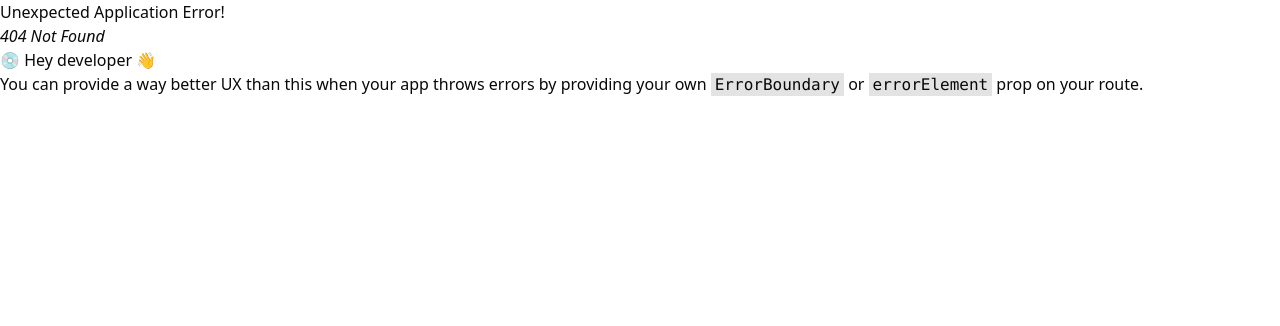
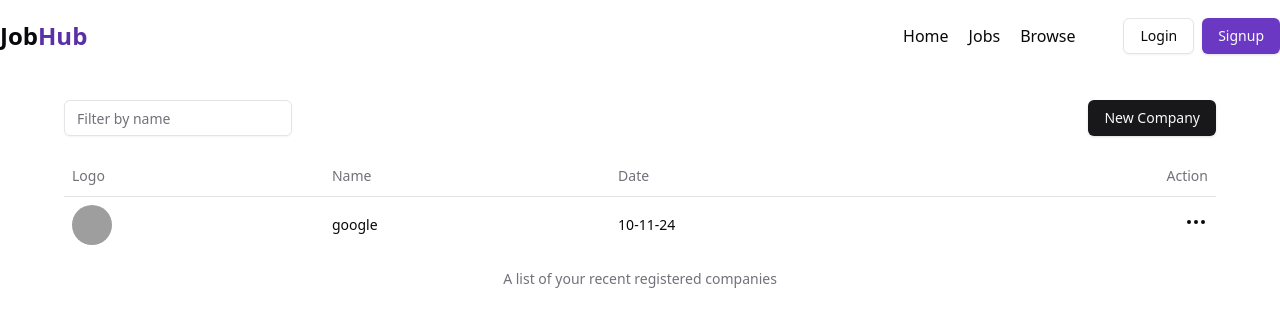
Before and after one commit to kshipraDewat/JobHub, a React (Vite) app in the folder frontend/: page /admin/companies in a window 1280 px wide. Before the commit this address had no page. Shown: the top 326 px of the page. Built offline with nearby package versions, Linux system fonts and the light colour scheme; grey boxes are pictures that could not be loaded.

Commit message:
Admin panel pages

```diff
--- a/frontend/src/components/Home.jsx
+++ b/frontend/src/components/Home.jsx
@@ -1,13 +1,22 @@
-import React from 'react'
+import React, { useEffect } from 'react'
 import Navbar from './shared/Navbar'
 import HeroSection from './HeroSection'
 import CategoryCarousel from './CategoryCarousel'
 import LatestJobs from './LatestJobs'
 import Footer from './shared/Footer'
 import useGetAllJobs from '@/hooks/useGetAllJobs'
+import { useSelector } from 'react-redux'
+import { useNavigate } from 'react-router-dom'
 
 const Home = () => {
   useGetAllJobs()
+  const {user } = useSelector(store => store.auth)
+  const navigate = useNavigate()
+  useEffect(()=>{
+    if(user?.role === 'recruiter'){
+      navigate("/admin/companies")
+    }
+  })
   return (
     <div>
       <Navbar/>
--- /dev/null
+++ b/frontend/src/components/admin/Companies.jsx
@@ -0,0 +1,28 @@
+import React from 'react'
+import Navbar from '../shared/Navbar'
+import { Input } from '../ui/input'
+import { Button } from '../ui/button'
+import CompaniesTable from './CompaniesTable'
+import { useNavigate } from 'react-router-dom'
+
+const Companies = () => {
+    const navigate = useNavigate()
+    return (
+        <div>
+            <Navbar />
+            <div className='max-w-6xl mx-auto my-10'>
+                <div className='flex items-center justify-between my-5'>
+                    <Input
+                        className="w-fit"
+                        placeholder="Filter by name"
+                        onChange={(e) => setInput(e.target.value)}
+                    />
+                    <Button onClick={() => navigate("/admin/companies/create")}>New Company</Button>
+                </div>
+                <CompaniesTable/>
+            </div>
+        </div>
+    )
+}
+
+export default Companies
--- /dev/null
+++ b/frontend/src/components/admin/CompaniesTable.jsx
@@ -0,0 +1,47 @@
+
+import React from 'react'
+import { Table, TableBody, TableCaption, TableCell, TableHead, TableHeader, TableRow } from '../ui/table'
+import { Avatar, AvatarImage } from '../ui/avatar'
+import { Popover, PopoverContent, PopoverTrigger } from '../ui/popover'
+import { Edit2, MoreHorizontal } from 'lucide-react'
+
+const CompaniesTable = () => {
+  return (
+    <div>
+            <Table>
+                <TableCaption>A list of your recent registered companies</TableCaption>
+                <TableHeader>
+                    <TableRow>
+                        <TableHead>Logo</TableHead>
+                        <TableHead>Name</TableHead>
+                        <TableHead>Date</TableHead>
+                        <TableHead className="text-right">Action</TableHead>
+                    </TableRow>
+                </TableHeader>
+                <TableBody>
+
+                                <TableCell>
+                                    <Avatar>
+                                        <AvatarImage src= 'https://upload.wikimedia.org/wikipedia/commons/thumb/c/c1/Google_%22G%22_logo.svg/2048px-Google_%22G%22_logo.svg.png'/>
+                                    </Avatar>
+                                </TableCell>
+                                <TableCell>google</TableCell>
+                                <TableCell>10-11-24</TableCell>
+                                <TableCell className="text-right cursor-pointer">
+                                    <Popover>
+                                        <PopoverTrigger><MoreHorizontal /></PopoverTrigger>
+                                        <PopoverContent className="w-32">
+                                            <div onClick={()=> navigate(`/admin/companies/${company._id}`)} className='flex items-center gap-2 w-fit cursor-pointer'>
+                                                <Edit2 className='w-4' />
+                                                <span>Edit</span>
+                                            </div>
+                                        </PopoverContent>
+                                    </Popover>
+                                </TableCell>
+                </TableBody>
+            </Table>
+        </div>
+  )
+}
+
+export default CompaniesTable
--- /dev/null
+++ b/frontend/src/components/admin/CompanyCreate.jsx
@@ -0,0 +1,33 @@
+import React from 'react'
+import Navbar from '../shared/Navbar'
+import { Label } from '../ui/label'
+import { Input } from '../ui/input'
+import { Button } from '../ui/button'
+
+const CompanyCreate = () => {
+  return (
+    <div>
+            <Navbar />
+            <div className='max-w-4xl mx-auto'>
+                <div className='my-10'>
+                    <h1 className='font-bold text-2xl'>Your Company Name</h1>
+                    <p className='text-gray-500'>What would you like to give your company name? you can change this later.</p>
+                </div>
+
+                <Label>Company Name</Label>
+                <Input
+                    type="text"
+                    className="my-2"
+                    placeholder="Google, Microsoft etc."
+                    onChange={(e) => setCompanyName(e.target.value)}
+                />
+                <div className='flex items-center gap-2 my-10'>
+                    <Button variant="outline" onClick={() => navigate("/admin/companies")}>Cancel</Button>
+                    <Button>Continue</Button>
+                </div>
+            </div>
+        </div>
+  )
+}
+
+export default CompanyCreate
```
Also changed, not shown: frontend/src/App.jsx (+11 -0 lines).
